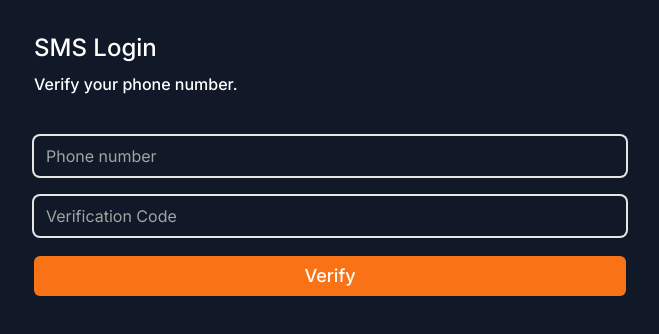
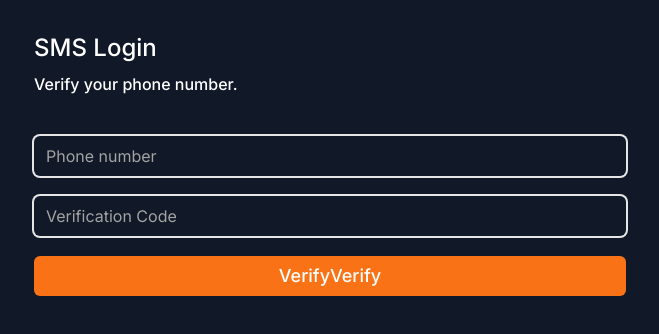
Before and after one commit to shlee9999/carrot-market-reloaded, a Next.js app: page /sms in a window 1280 px wide. Shown: the top 334 px of the page, without its empty margins (310-969 px from the left). Built offline with nearby package versions, Linux system fonts and the light colour scheme.

Commit message:
login verification

```diff
--- a/app/create-account/actions.ts
+++ b/app/create-account/actions.ts
@@ -30,7 +30,7 @@ const formSchema = z
       .string()
       .min(PASSWORD_MIN_LENGTH)
       .regex(PASSWORD_REGEX, PASSWORD_REGEX_ERROR),
-    confirm_password: z.string().min(4),
+    confirm_password: z.string().min(PASSWORD_MIN_LENGTH),
   })
   .refine(
     ({ password, confirm_password }) =>
--- a/app/create-account/page.tsx
+++ b/app/create-account/page.tsx
@@ -1,14 +1,13 @@
 'use client';
-import FormButton from '@/components/form-btn';
-import Input from '@/components/form-input';
-import { ChatBubbleOvalLeftEllipsisIcon } from '@heroicons/react/24/solid';
-import Link from 'next/link';
+import Button from '@/components/button';
+import Input from '@/components/input';
 import { useFormState } from 'react-dom';
 import { createAccount } from './actions';
 import SocialLogin from '@/components/social-login';
 
 export default function CreateAccount() {
   const [state, dispatch] = useFormState(createAccount, null);
+  console.log(state);
   return (
     <div className='flex flex-col gap-10 py-8 px-6'>
       <div className='flex flex-col gap-2 *:font-medium'>
@@ -42,7 +41,7 @@ export default function CreateAccount() {
           errors={state?.fieldErrors.confirm_password}
           minLength={4}
         />
-        <FormButton text='Create account' />
+        <Button text='Create account' />
       </form>
       <SocialLogin />
     </div>
--- a/app/login/page.tsx
+++ b/app/login/page.tsx
@@ -1,44 +1,43 @@
 'use client';
-import Input from '@/components/form-input';
+import Input from '@/components/input';
 import { ChatBubbleOvalLeftEllipsisIcon } from '@heroicons/react/24/solid';
-import Link from 'next/link';
 import { useFormState } from 'react-dom';
 import { handleLogin } from './login';
 import SocialLogin from '@/components/social-login';
-import FormButton from '@/components/form-btn';
+import Button from '@/components/button';
 
 export default function CreateAccount() {
   const [state, dispatch] = useFormState(handleLogin, null);
   return (
     <div className='flex flex-col gap-10 py-8 px-6'>
       <div className='flex flex-col gap-2 *:font-medium'>
-        <h1 className='text-2xl'>안녕하세요!</h1>
+        <h1 className='text-2xl'>Sign in</h1>
         <h2>Fill in the form below to join!</h2>
       </div>
       <form action={dispatch} className='flex flex-col gap-3'>
-        <Input name='email' required type='email' placeholder='Email' />
+        <Input
+          name='email'
+          required
+          type='email'
+          placeholder='Email'
+          errors={state?.fieldErrors.email}
+        />
         <Input
           name='password'
           required
           type='password'
           placeholder='Password'
           errors={state?.fieldErrors.password}
-          minLength={4}
         />
+        <div className='w-full h-px bg-neutral-500' />
+        <div>
+          <Button className='flex items-center justify-center gap-2'>
+            <ChatBubbleOvalLeftEllipsisIcon className='size-6' />
+            Sign In
+          </Button>
+        </div>
       </form>
-      <div className='w-full h-px bg-neutral-500' />
-      <div>
-        <span>
-          <ChatBubbleOvalLeftEllipsisIcon className='size-6' />
-        </span>
-        <button
-          disabled={pending}
-          className='primary-btn h-10 disabled:bg-neutral-400
-       disabled:text-neutral-300 disabled:cursor-not-allowed'
-        >
-          {pending ? '로딩 중' : text}
-        </button>
-      </div>
+
       <SocialLogin />
     </div>
   );
--- /dev/null
+++ b/app/sms/actions.ts
@@ -0,0 +1,2 @@
+import { z } from 'zod';
+export function smsVerification(prevState: any, formData: FormData) {}
--- a/app/sms/page.tsx
+++ b/app/sms/page.tsx
@@ -1,28 +1,33 @@
-import FormButton from '@/components/form-btn';
-import FormInput from '@/components/form-input';
-import SocialLogin from '@/components/social-login';
+'use client';
+import Button from '@/components/button';
+import Input from '@/components/input';
+import { useFormState } from 'react-dom';
+import { smsVerification } from './actions';
 
 export default function SMSLogin() {
+  const [state, dispatch] = useFormState(smsVerification, null);
   return (
     <div className='flex flex-col gap-10 py-8 px-6'>
       <div className='flex flex-col gap-2 *:font-medium'>
         <h1 className='text-2xl'>SMS Login</h1>
         <h2>Verify your phone number.</h2>
       </div>
-      <form className='flex flex-col gap-3'>
-        <FormInput
+      <form action={dispatch} className='flex flex-col gap-3'>
+        <Input
           required
           type='number'
           placeholder='Phone number'
           errors={['']}
+          name='phone_number'
         />
-        <FormInput
+        <Input
           required
           type='number'
           placeholder='Verification Code'
           errors={['']}
+          name='verification_code'
         />
-        <FormButton text='Verify' loading={false} />
+        <Button text='Verify' />
       </form>
     </div>
   );
--- /dev/null
+++ b/components/button.tsx
@@ -0,0 +1,27 @@
+'use client';
+import { ButtonHTMLAttributes, ReactNode } from 'react';
+import { useFormStatus } from 'react-dom';
+
+interface ButtonProps {
+  text?: string;
+  children?: ReactNode;
+}
+export default function Button({
+  text,
+  children,
+  className,
+  ...rest
+}: ButtonProps & ButtonHTMLAttributes<HTMLButtonElement>) {
+  const { pending } = useFormStatus();
+  return (
+    <button
+      disabled={pending}
+      className={`primary-btn h-10 disabled:bg-neutral-400
+       disabled:text-neutral-300 disabled:cursor-not-allowed ${className}`}
+      {...rest}
+    >
+      {pending ? '로딩 중' : text}
+      {text ? text : children}
+    </button>
+  );
+}
--- a/components/form-btn.tsx
+++ /dev/null
@@ -1,18 +0,0 @@
-'use client';
-import { useFormStatus } from 'react-dom';
-
-interface FormButtonProps {
-  text: string;
-}
-export default function FormButton({ text }: FormButtonProps) {
-  const { pending } = useFormStatus();
-  return (
-    <button
-      disabled={pending}
-      className='primary-btn h-10 disabled:bg-neutral-400
-       disabled:text-neutral-300 disabled:cursor-not-allowed'
-    >
-      {pending ? '로딩 중' : text}
-    </button>
-  );
-}
```
Also changed, not shown: components/input.tsx (renamed from components/form-input.tsx).
